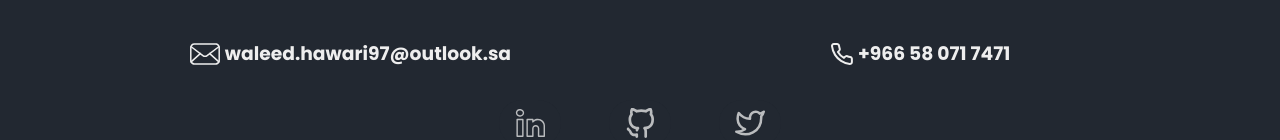
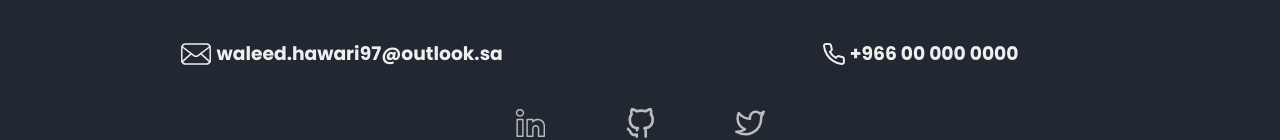
Before and after one commit to WaleedHawari/Portfolio-Project, a plain HTML site: page index.html in a window 1280 px wide. Shown: the part 2851-2991 px from the top of the page. Drawn offline with Linux system fonts and the light colour scheme.

Commit message:
Update index.html

```diff
--- a/index.html
+++ b/index.html
@@ -114,7 +114,7 @@
 				<div class="emailAndPhone">
 					<img src="./assets/svg/Phone.svg" alt="phone logo" />
 					<a href="tel:+966-55-123-4567">
-						<h3>+966 58 071 7471</h3>
+						<h3>+966 00 000 0000</h3>
 					</a>
 				</div>
 			</div>
```
